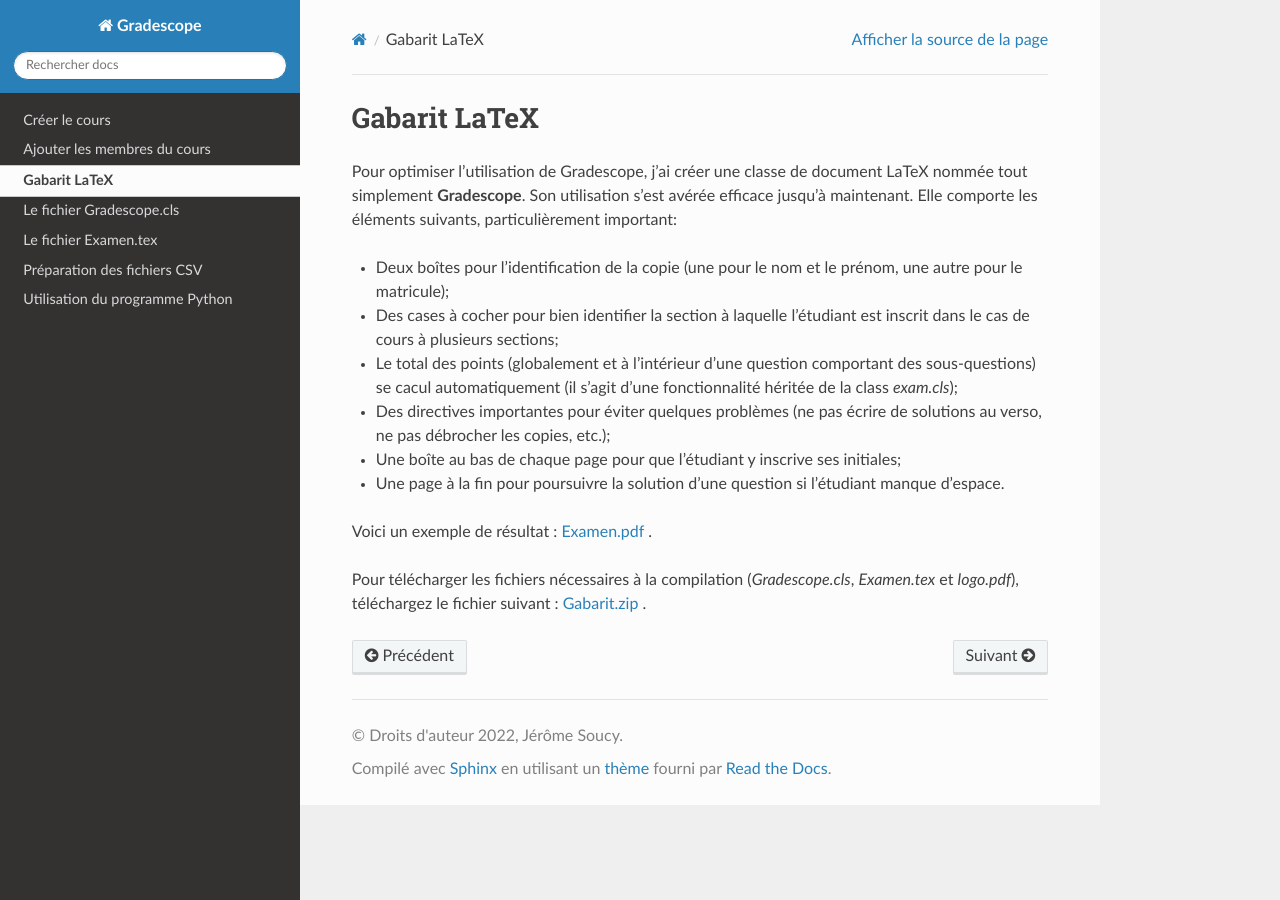
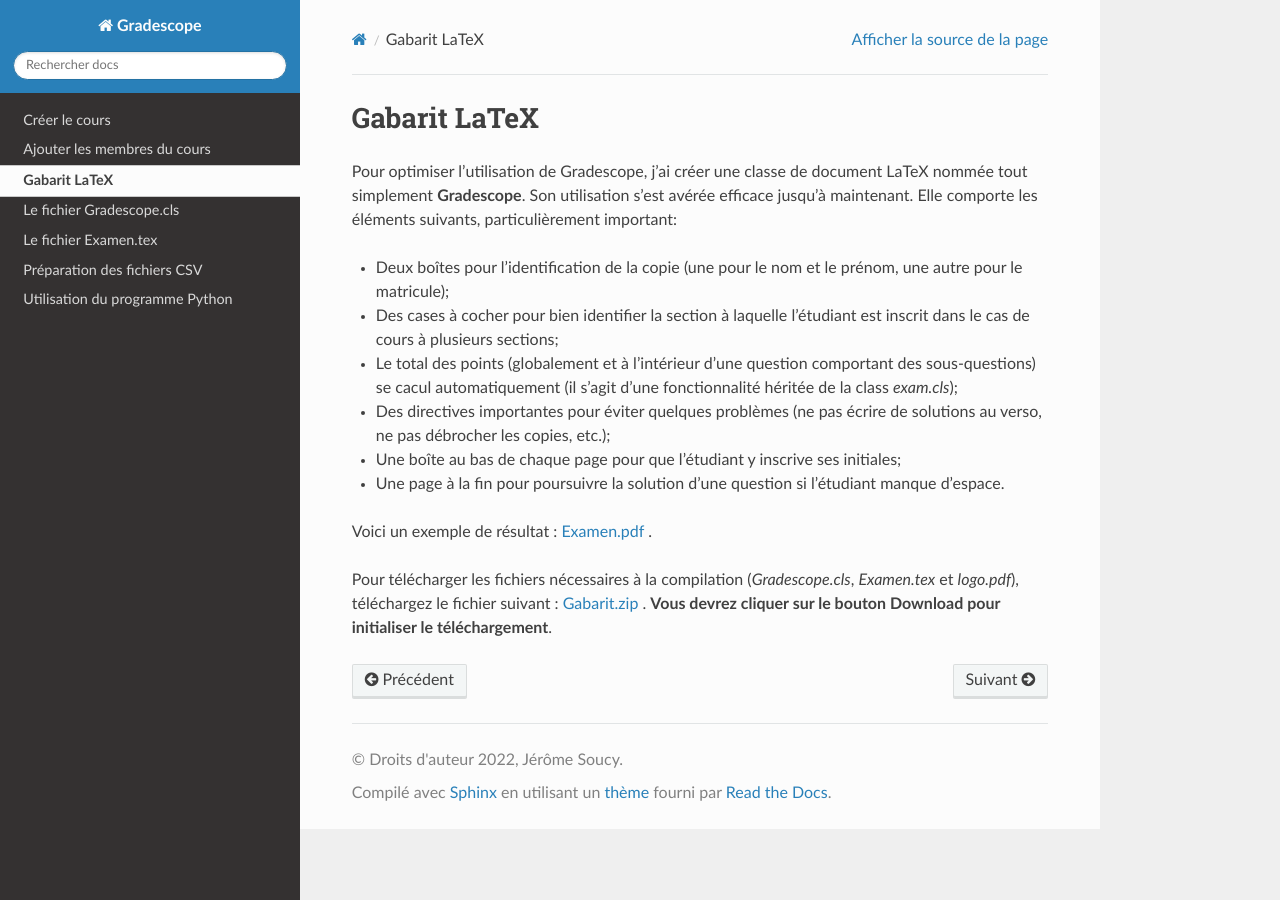
Before and after one commit to soucyj/Gradescope, a Sphinx documentation site: the page built from docs/source/gabarit.rst, in a window 1280 px wide. Built offline with Sphinx 7.4.7 and the Read the Docs theme 2.0.0, drawn with Linux system fonts in a browser that asks for light colours.

Commit message:
ajustement des liens - 4

```diff
--- a/docs/source/UtilisationPython.rst
+++ b/docs/source/UtilisationPython.rst
@@ -1,5 +1,6 @@
+================================
 Utilisation du programme Python
------------------------------------
+================================
 
 1. Enregistrez le fichier `gradescope.py` dans le même dossier que les fichiers CSV. `Cliquez ici <https://github.com/soucyj/Gradescope/blob/main/gradescope.py>`_ pour accéder au contenu du programme.
 2. Vous devriez voir quelque chose qui ressemble à ceci:
--- a/docs/source/creercours2.rst
+++ b/docs/source/creercours2.rst
@@ -1,3 +1,4 @@
+==========================================
 Ajouter les membres du cours
 ==========================================
 
--- a/docs/source/fichiercls.rst
+++ b/docs/source/fichiercls.rst
@@ -1,5 +1,6 @@
+============================
 Le fichier Gradescope.cls
---------------------------------
+============================
 
 Le fichier **Gradescope.cls** est une classe personnalisée qui regroupe les éléments suivants:
 
--- a/docs/source/fichiertex.rst
+++ b/docs/source/fichiertex.rst
@@ -1,5 +1,6 @@
+================================
 Le fichier Examen.tex
---------------------------------
+================================
 
 Le fichier **Examen.tex** est le document maître dont la compilation avec PDFLaTeX génère le PDF de l'examen à imprimer. Il est `accessible ici <https://github.com/soucyj/Gradescope/blob/main/Examen.tex>`_ .
 
--- a/docs/source/gabarit.rst
+++ b/docs/source/gabarit.rst
@@ -1,5 +1,6 @@
+===============
 Gabarit LaTeX
---------------------------------
+===============
 
 Pour optimiser l'utilisation de Gradescope, j'ai créer une classe de document LaTeX nommée tout simplement **Gradescope**. Son utilisation s'est avérée efficace jusqu'à maintenant. Elle comporte les éléments suivants, particulièrement important:
 
@@ -12,4 +13,4 @@ Pour optimiser l'utilisation de Gradescope, j'ai créer une classe de document L
 
 Voici un exemple de résultat : `Examen.pdf <https://github.com/soucyj/Gradescope/blob/main/Examen.pdf>`_ .
 
-Pour télécharger les fichiers nécessaires à la compilation (`Gradescope.cls`, `Examen.tex` et `logo.pdf`), téléchargez le fichier suivant : `Gabarit.zip <https://github.com/soucyj/Gradescope/blob/main/Gabarit.zip>`_ .
+Pour télécharger les fichiers nécessaires à la compilation (`Gradescope.cls`, `Examen.tex` et `logo.pdf`), téléchargez le fichier suivant : `Gabarit.zip <https://github.com/soucyj/Gradescope/blob/main/Gabarit.zip>`_ . **Vous devrez cliquer sur le bouton Download pour initialiser le téléchargement**.
--- a/docs/source/prepCSV.rst
+++ b/docs/source/prepCSV.rst
@@ -1,5 +1,6 @@
+=================================
 Préparation des fichiers CSV
------------------------------------
+=================================
 
 1. Dans Gradescope, une fois la correction terminée, cliquez sur **Review Grades** dans le menu de gauche.
 2. Cliquez sur le bouton **Download Grades** au bas de la fenêtre, puis choisissez de télécharger le fichier au format CSV. Ne renommez pas ce fichier.
```
